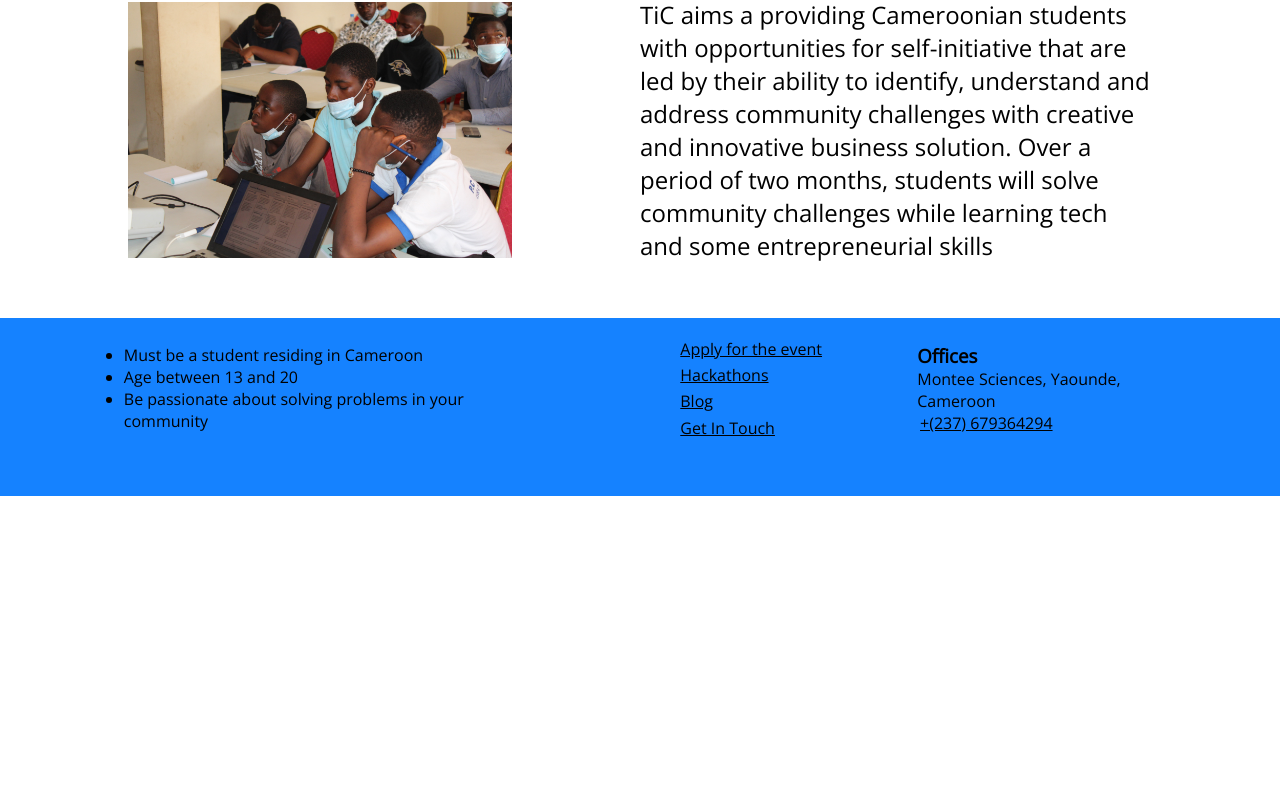
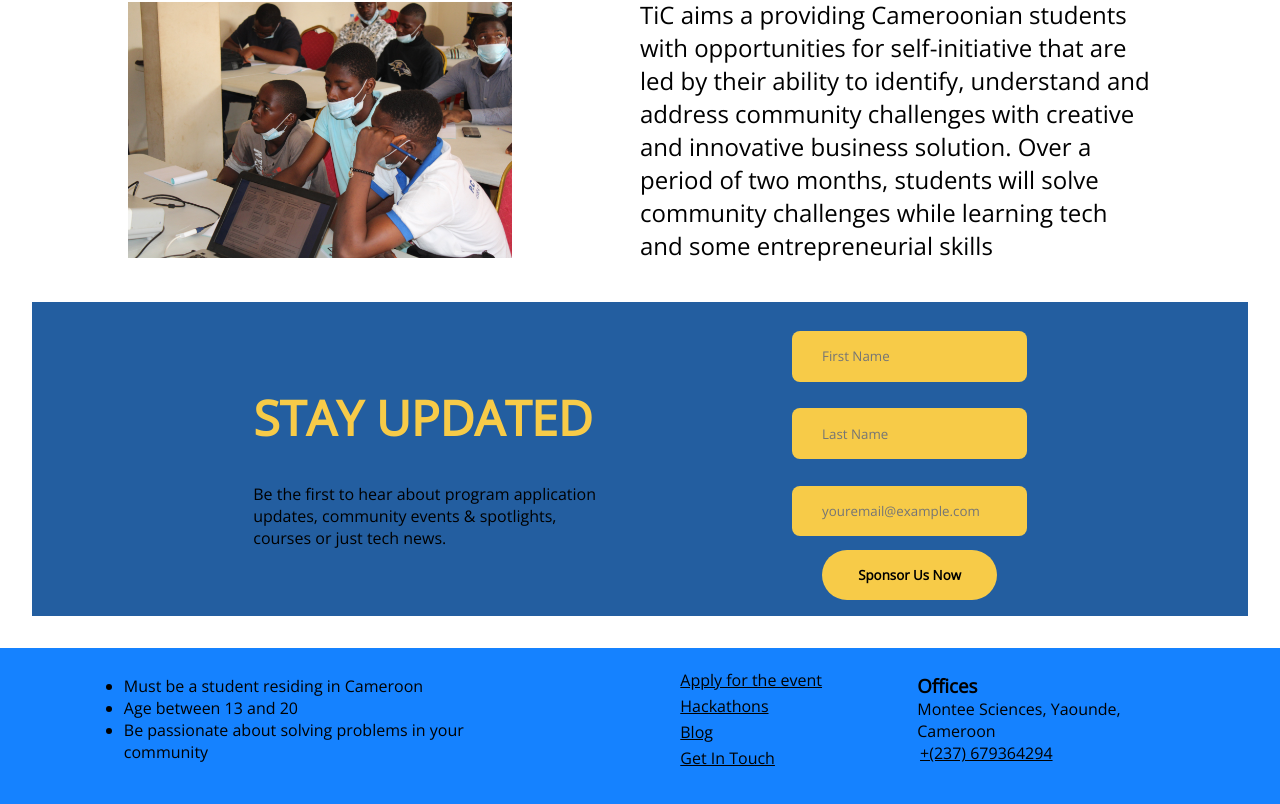
Before and after one commit to JosiasAurel/ticsummit, a Next.js app: page / in a window 1280 px wide. Shown: the part 1680-2484 px from the top of the page. Before the commit the page ends 2176 px from the top, so only its background shows below. Built offline with nearby package versions, Linux system fonts and the light colour scheme; some icons are missing.

Commit message:
feat: add StayInTouch form

```diff
--- /dev/null
+++ b/components/StayInTouch.tsx
@@ -0,0 +1,28 @@
+import React from "react";
+import Button from "./Button";
+
+import styles from "../styles/index.module.css";
+
+const StayInTouch: React.FC = (): JSX.Element => {
+    return (
+        <div className={styles.stayInTouch}>
+            <div>
+                <h1>STAY UPDATED</h1>
+                <p>
+                    Be the first to hear about program application updates, community events & spotlights,
+                    courses or just tech news.
+                </p>
+            </div>
+            <form>
+                <input type="text" placeholder="First Name" />
+                <input type="text" placeholder="Last Name" />
+                <input type="text" placeholder="youremail@example.com" />
+                <Button type="submit">
+                    Sponsor Us Now
+                </Button>
+            </form>
+        </div>
+    )
+}
+
+export default StayInTouch;
--- a/pages/index.tsx
+++ b/pages/index.tsx
@@ -7,6 +7,7 @@ import Header from "../components/Header";
 import Footer from "../components/Footer";
 import Button from "../components/Button";
 import Special from "../components/Special";
+import StayInTouch from "../components/StayInTouch";
 
 // import content
 import { heroText, specials } from "../content/index";
@@ -31,7 +32,9 @@ const HomePage: React.FC = (): JSX.Element => {
                     <p>
                         {heroText}
                     </p>
-                    <Button text="Sponsor Us Now" />
+                    <Button>
+                        Sponsor Us Now
+                    </Button>
                 </div>
             </main>
 
@@ -76,6 +79,10 @@ const HomePage: React.FC = (): JSX.Element => {
                 </p>
             </div>
 
+            <div>
+                <StayInTouch />
+            </div>
+
             <Footer />
         </>
     )
--- a/styles/index.module.css
+++ b/styles/index.module.css
@@ -57,6 +57,45 @@
   max-width: 60%;
 }
 
+.stayInTouch {
+  margin: 1em 2em;
+  display: flex;
+  flex-direction: row;
+  justify-content: space-evenly;
+  align-items: center;
+  background-color: #235ea0;
+  padding: 1em 2em;
+}
+
+.stayInTouch * {
+  max-width: 350px;
+}
+
+.stayInTouch h1 {
+  font-weight: bolder;
+  font-size: 3em;
+  color: #f7cb48;
+}
+
+.stayInTouch form {
+  display: flex;
+  flex-direction: column;
+  justify-content: space-evenly;
+  align-items: center;
+}
+
+.stayInTouch form input {
+  margin: 1em 0;
+  border: solid transparent;
+  background-color: #f7cb48;
+  padding: 1em 2em;
+  border-radius: 8px;
+}
+
+.stayInTouch form input:focus {
+  outline: none;
+}
+
 @media screen and (max-width: 450px) {
   .heroText h1 {
     font-size: 2.5em;
```
